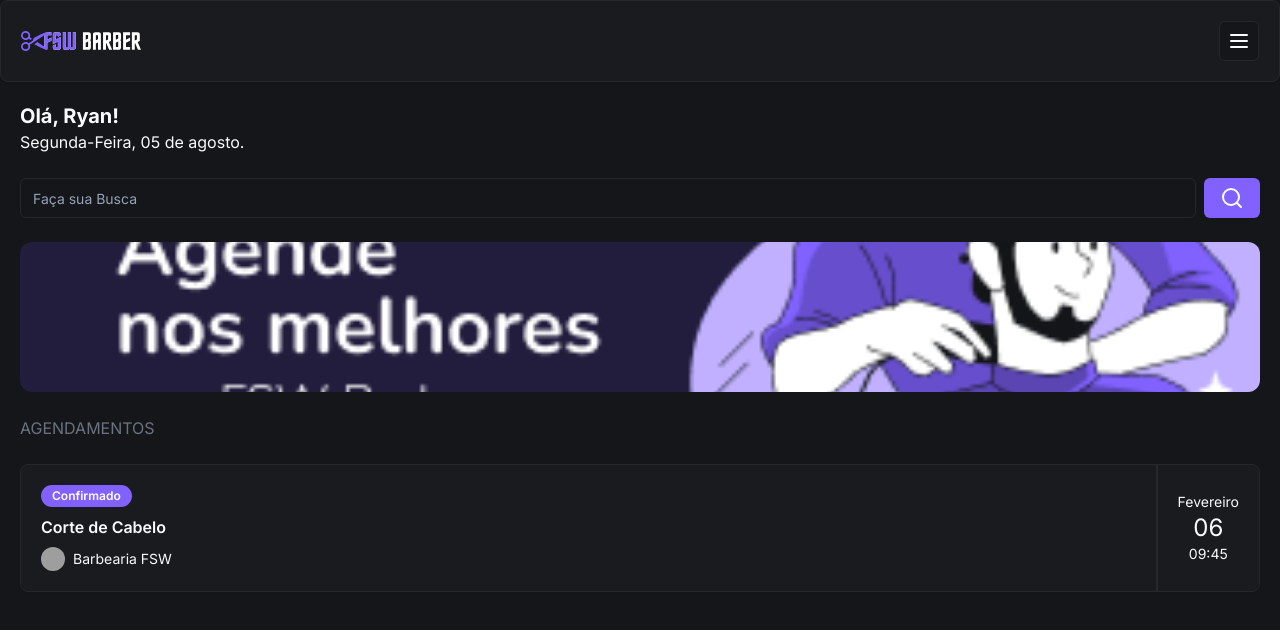
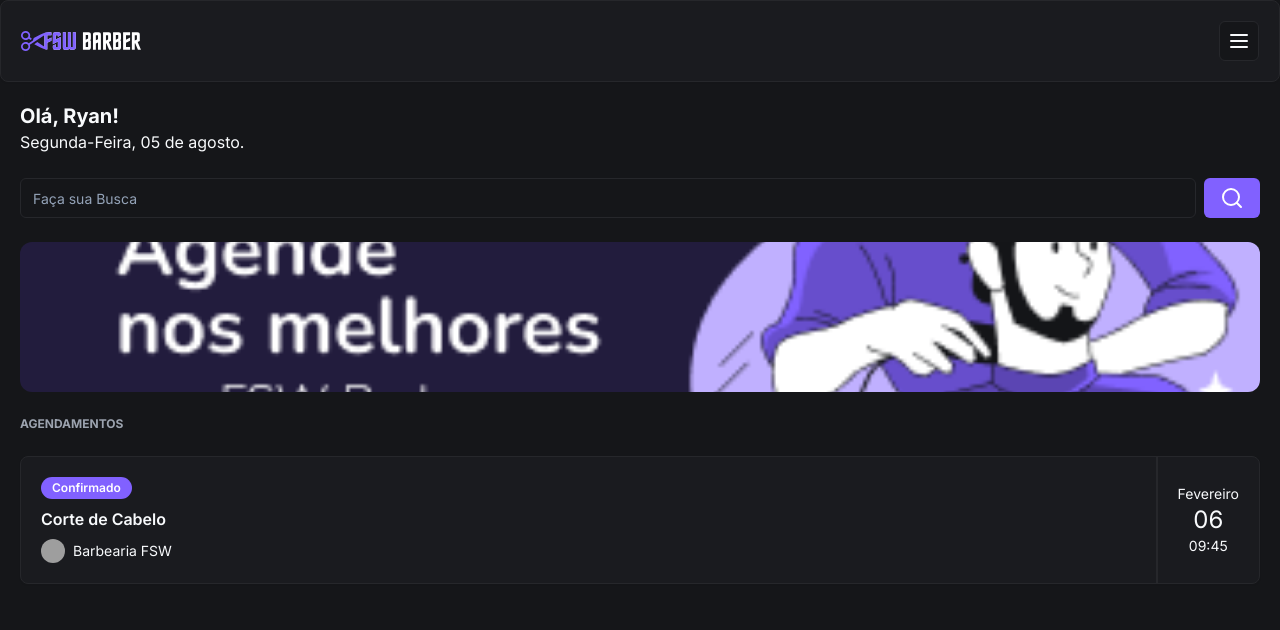
Before and after one commit to ryanfigueredo/fullstackweek-barber-v2, a Next.js app: page / in a window 1280 px wide. Shown: the top 630 px of the page. Built offline with nearby package versions, Linux system fonts and the light colour scheme; grey boxes are pictures that could not be loaded.

Commit message:
feat: add booking item 2

```diff
--- a/app/globals.css
+++ b/app/globals.css
@@ -38,7 +38,7 @@
 
 @layer base {
   * {
-    @apply border-border;
+    @apply border-border antialiased;
   }
   body {
     @apply bg-background text-foreground;
--- a/app/page.tsx
+++ b/app/page.tsx
@@ -31,7 +31,9 @@
           />
         </div>
 
-        <h3 className="mt-6 uppercase text-gray-500">Agendamentos</h3>
+        <h3 className="mt-6 text-xs font-bold uppercase text-gray-400">
+          Agendamentos
+        </h3>
 
         <Card className="mt-6">
           <CardContent className="flex justify-between p-0">
```
